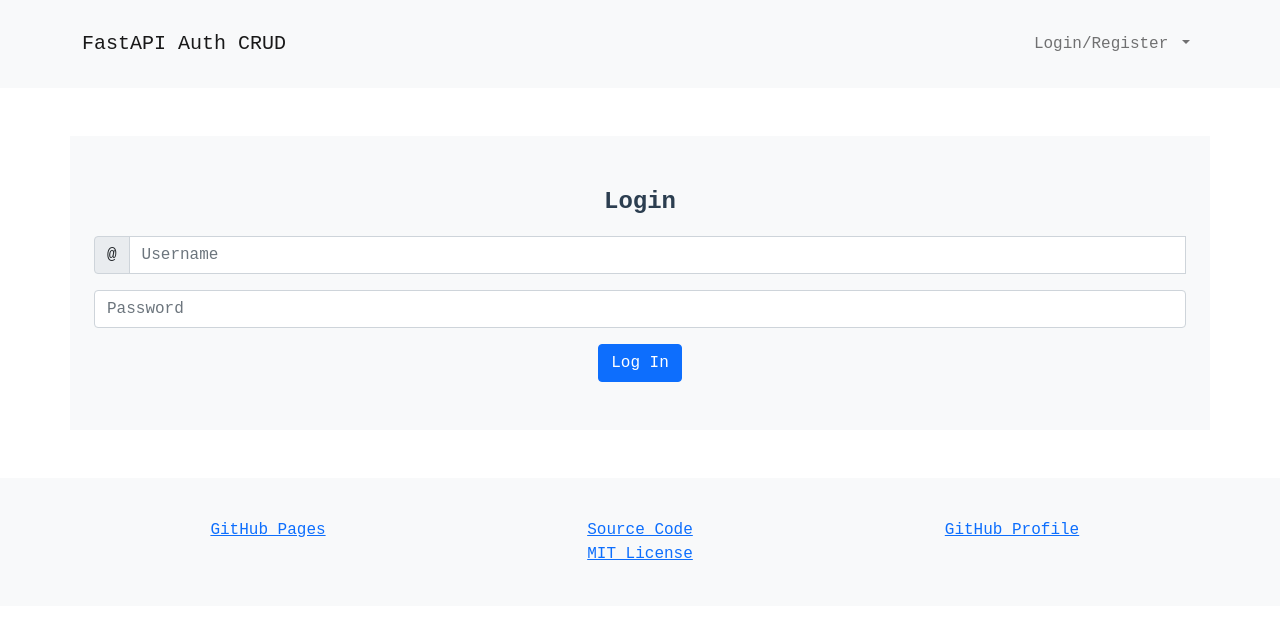
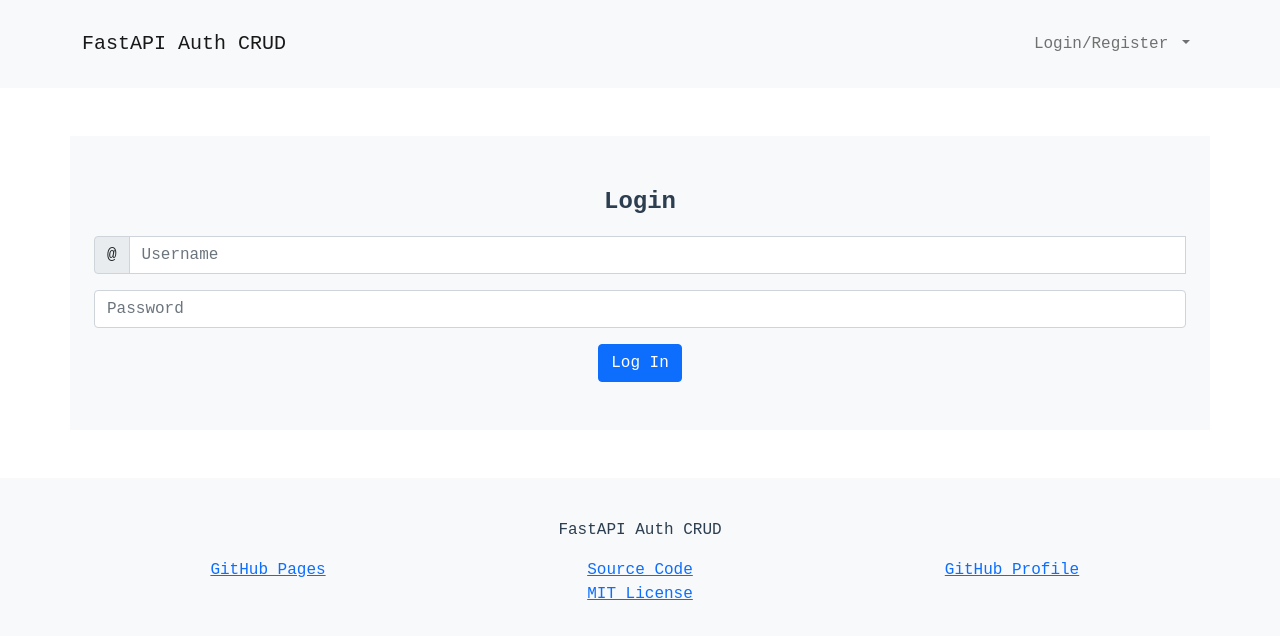
Before and after one commit to RNubla/FastAPI-Auth-CRUD, a Vue app in the folder frontend/: page /login in a window 1280 px wide. Shown: the top 636 px of the page. Built offline with nearby package versions, Linux system fonts and the light colour scheme.

Commit message:
Added brand name to footer
Footer added issue #9

```diff
--- a/frontend/src/components/Footer/V-Footer.vue
+++ b/frontend/src/components/Footer/V-Footer.vue
@@ -1,6 +1,9 @@
 <template>
   <div class="footer mt-auto py-3 bg-light">
     <div class="container py-4">
+      <div class="d-flex justify-content-center">
+        <p>FastAPI Auth CRUD</p>
+      </div>
       <div class="d-flex justify-content-evenly">
         <div class="container">
           <a href="https://pages.github.com/">GitHub Pages</a>
```
